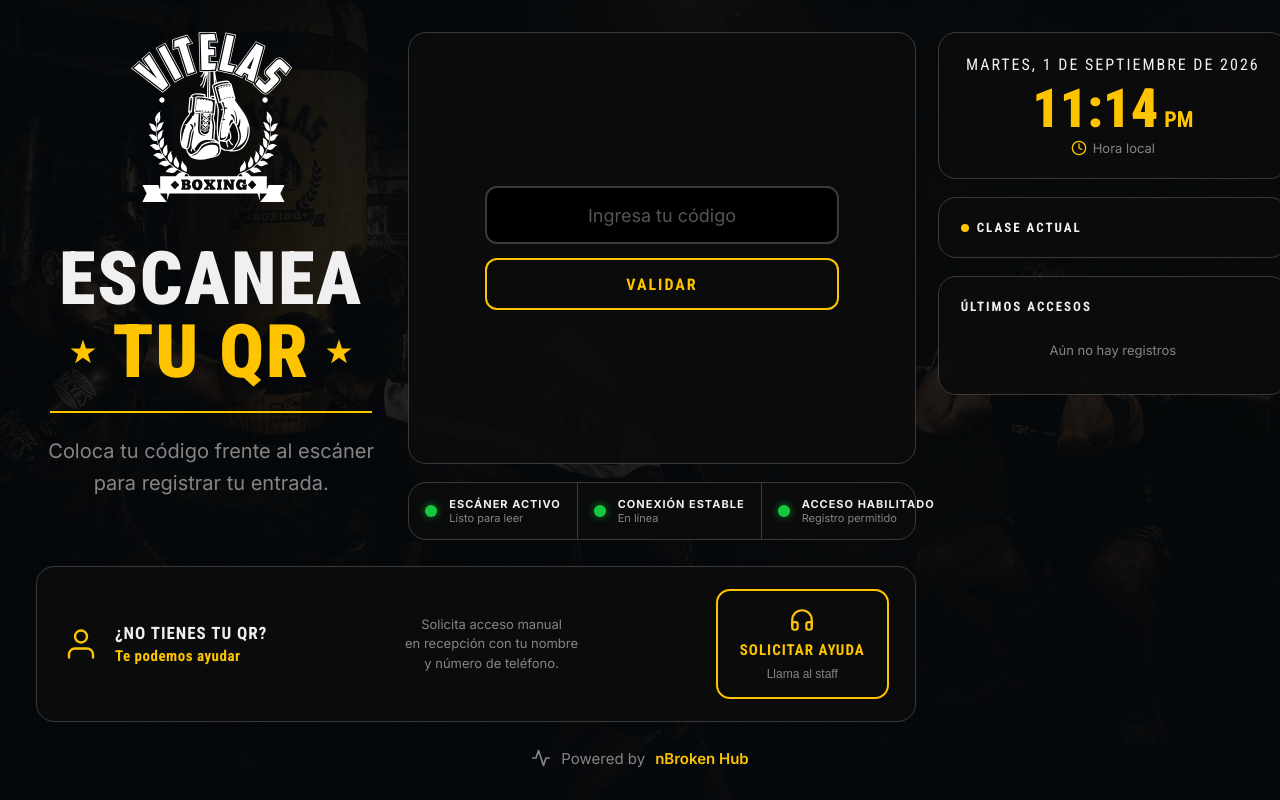
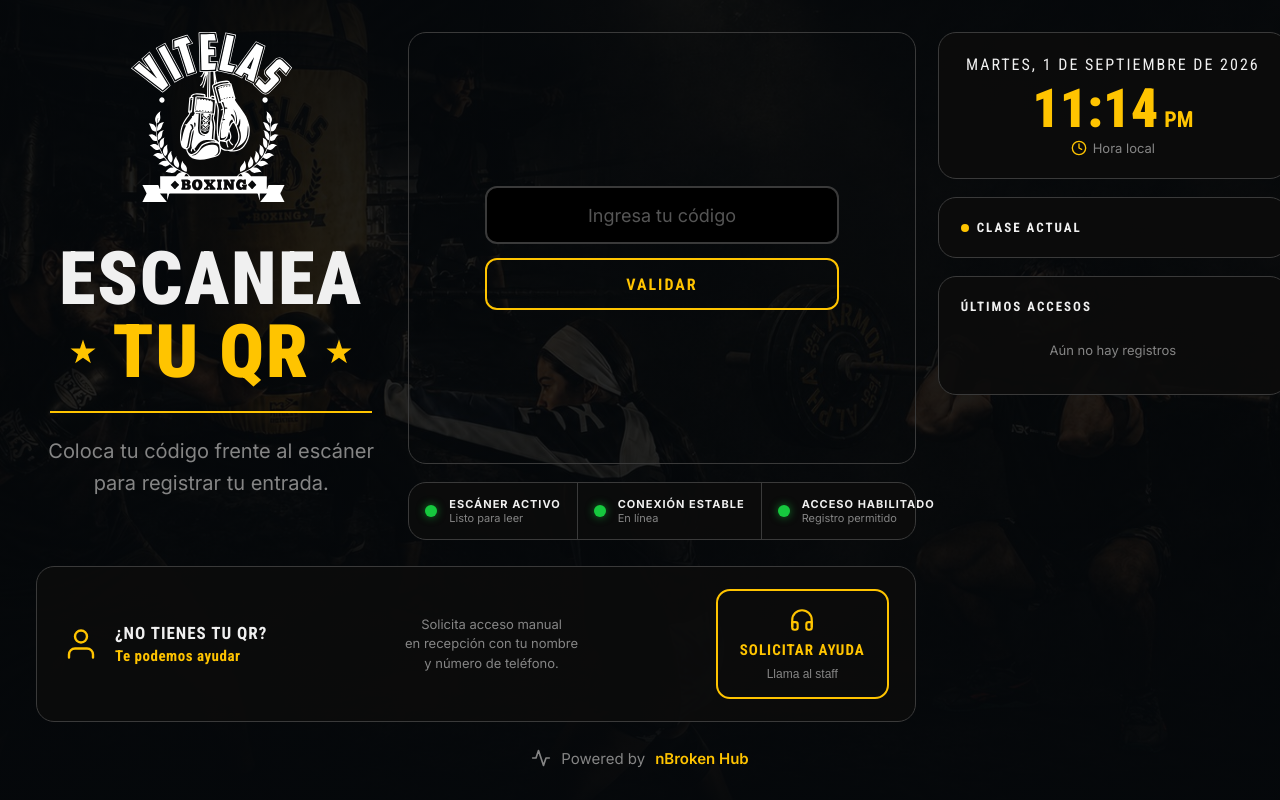
Before and after one commit to rulasflave/gym_portal, a Flask app: page /vitelas/kiosco/ in a window 1280 px wide. Run offline with Flask 3, Linux system fonts and the light colour scheme; data that the repository does not hold is empty.

Commit message:
fix: solo scanner transparente, cache v7

```diff
--- a/static/css/kiosk.css
+++ b/static/css/kiosk.css
@@ -295,7 +295,7 @@ body {
 
 .scanner-card {
     flex: 1;
-    background: rgba(12, 12, 12, 0.90);
+    background: transparent;
     border: 1px solid var(--card-border);
     border-radius: 18px;
     min-height: 0;
--- a/templates/kiosco/scanner.html
+++ b/templates/kiosco/scanner.html
@@ -7,7 +7,7 @@
     <link rel="preconnect" href="https://fonts.googleapis.com">
     <link rel="preconnect" href="https://fonts.gstatic.com" crossorigin>
     <link href="https://fonts.googleapis.com/css2?family=Roboto+Condensed:wght@400;700;900&family=Inter:wght@300;400;500;600;700&display=swap" rel="stylesheet">
-    <link rel="stylesheet" href="{{ url_for('static', filename='css/kiosk.css') }}?v=6">
+    <link rel="stylesheet" href="{{ url_for('static', filename='css/kiosk.css') }}?v=7">
 </head>
 <body>
     <div class="kiosk-page">
```
